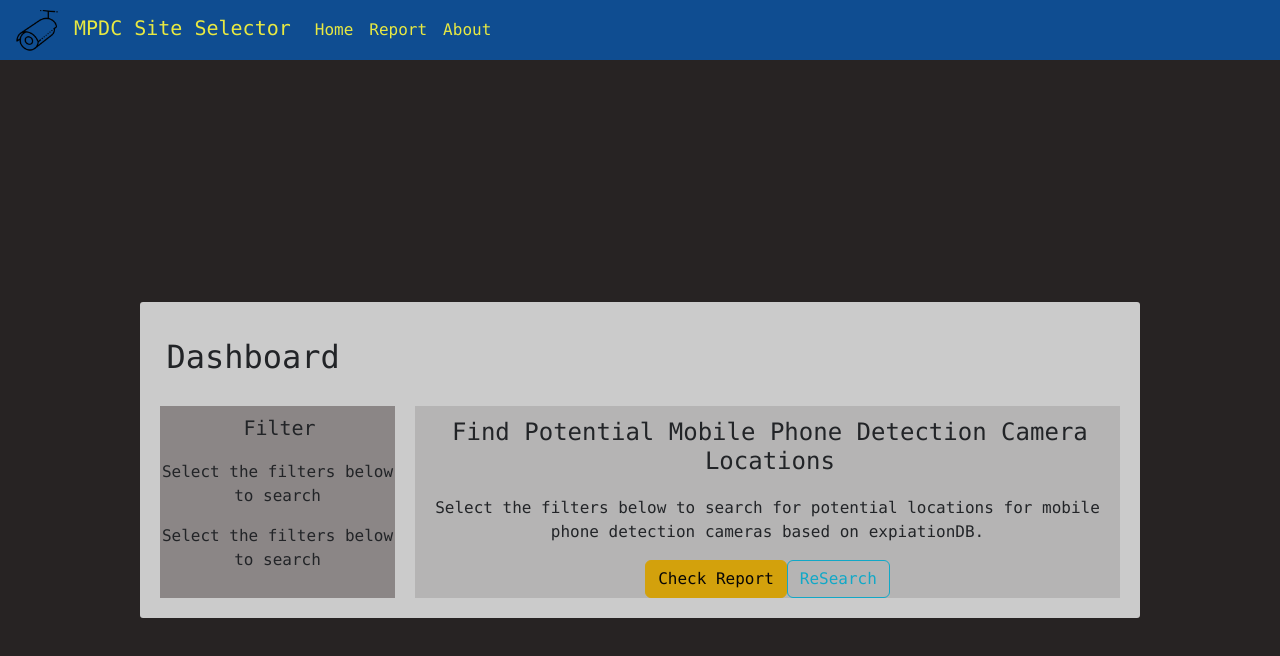
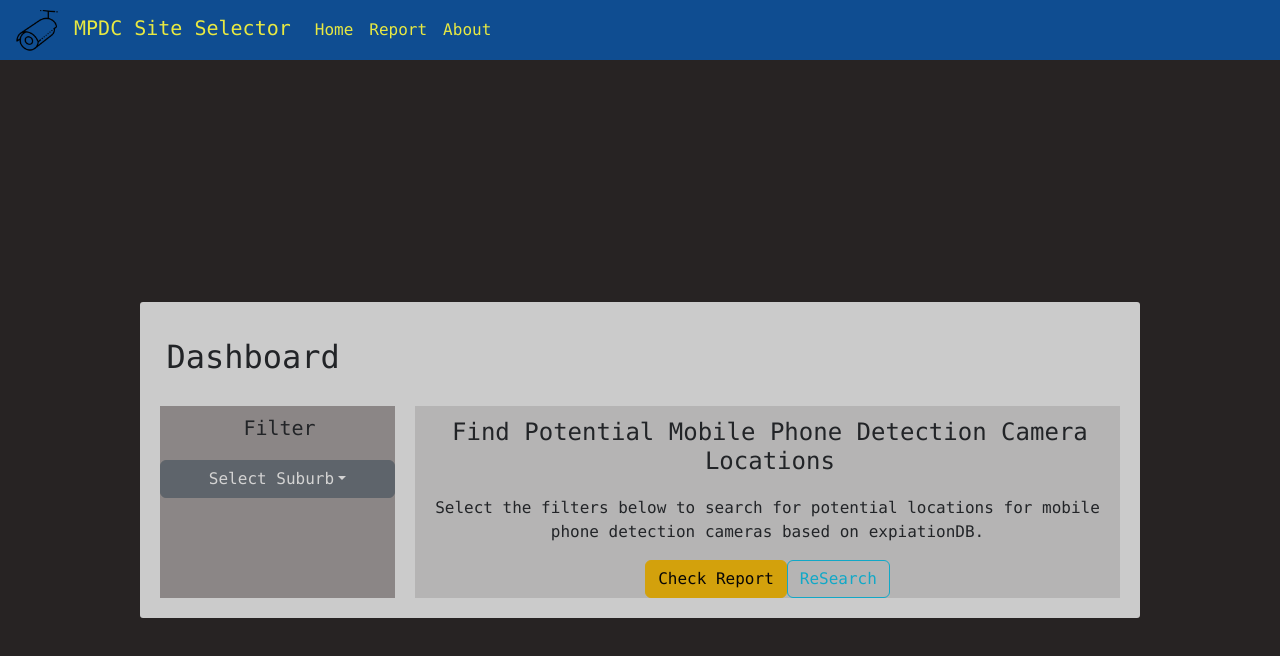
Before and after one commit to zhaqy079/MPDC-Selector, a React (Create React App) app in the folder Assig2/a2reactapp/: page /Dashboard in a window 1280 px wide. Shown: the top 656 px of the page. Built offline with nearby package versions, Linux system fonts and the light colour scheme.

Commit message:
Add suburb dropdown list

```diff
--- a/Assig2/a2reactapp/src/components/Dashboard.js
+++ b/Assig2/a2reactapp/src/components/Dashboard.js
@@ -5,6 +5,8 @@ import { Link } from "react-router-dom";
 function Dashboard() {
     // After user login, get the username
     const username = localStorage.getItem('username');
+
+
     return (
         <div className="dashboard" >
             <div className="dashboard-header">
@@ -15,8 +17,13 @@ function Dashboard() {
             <div className="dashboard-content">
                 <div className="filter-area">
                     <h5>Filter</h5>
-                    <p>Select the filters below to search </p>
-                    <p>Select the filters below to search </p>
+                    <div className="btn-group suburb">
+                        <button type="button" className="btn btn-secondary dropdown-toggle" data-bs-toggle="dropdown" >
+                            Select Suburb
+                        </button>
+                        <div className="dropdown-menu">
+                        </div>
+                    </div>
                 </div>
                 <div className="search-results">
                     {/* Add search results content, will implement at part B's tasks' */}
```
